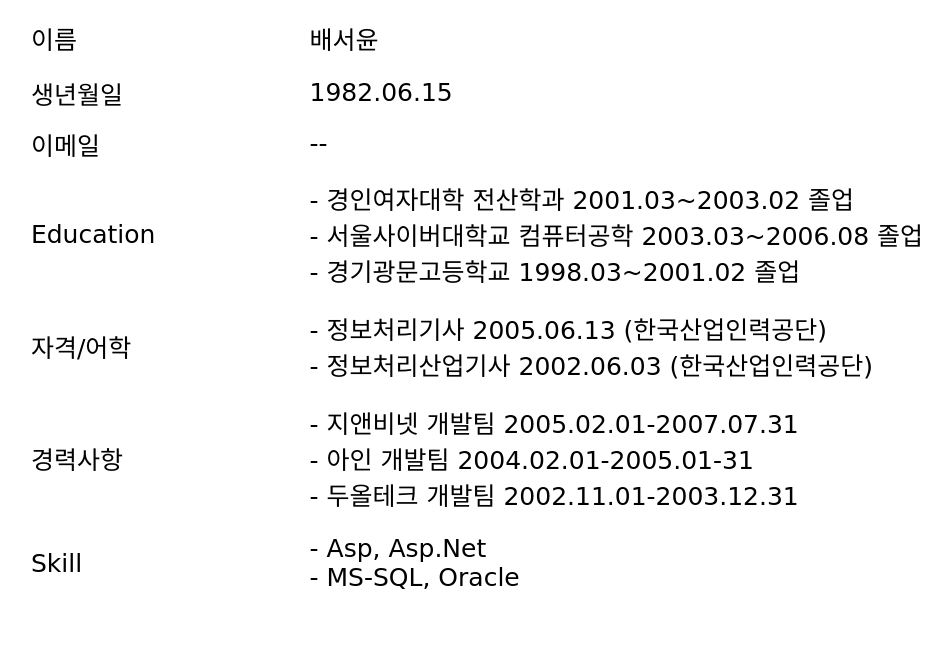
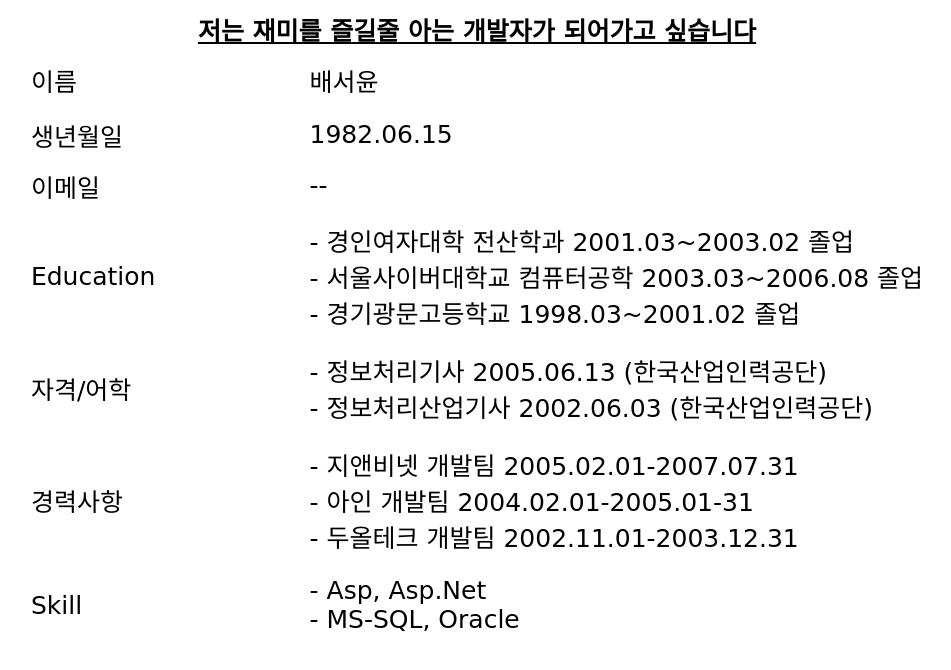
Before and after one commit to SeoyunBae/Project2022, a plain HTML site: page components/resume.html in a window 1280 px wide. Shown: the whole page, without its empty margins (163-1114 px from the left). Drawn offline with Linux system fonts and the light colour scheme; a web font is replaced by a local one.

Commit message:
third commit

```diff
--- a/components/resume.html
+++ b/components/resume.html
@@ -11,6 +11,11 @@
     <link href="https://fonts.googleapis.com/css2?family=Gamja+Flower&family=Nanum+Pen+Script&display=swap" rel="stylesheet">
 </head>
 <body>
+    <table align="center">
+        <tr>
+            <td style="text-decoration-line: underline;"><b>저는 재미를 즐길줄 아는 개발자가 되어가고 싶습니다</b></td>
+        </tr>
+    </table>
     <table align="center">
         <tr>
             <td width="30%">이름</td>
```
